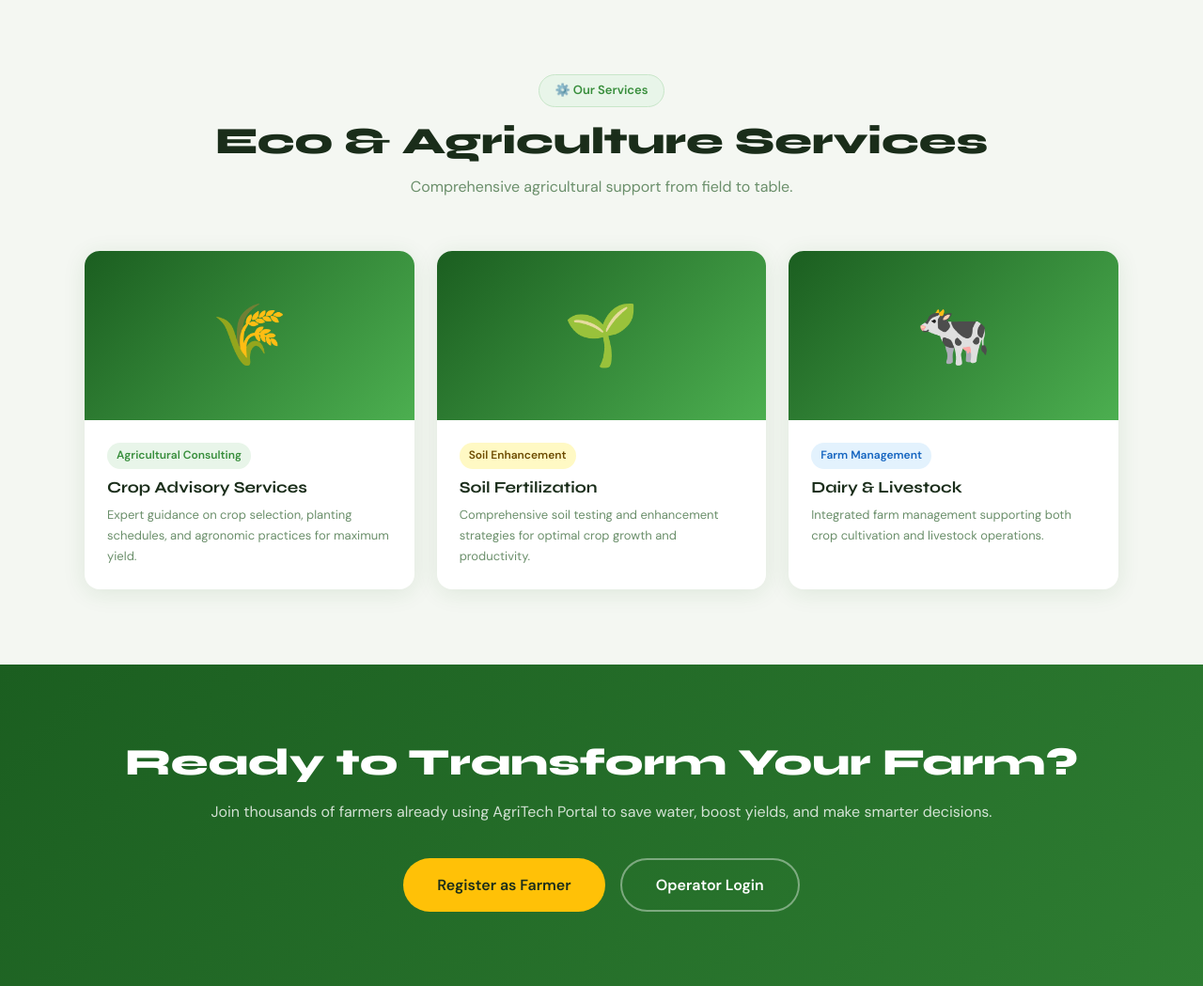
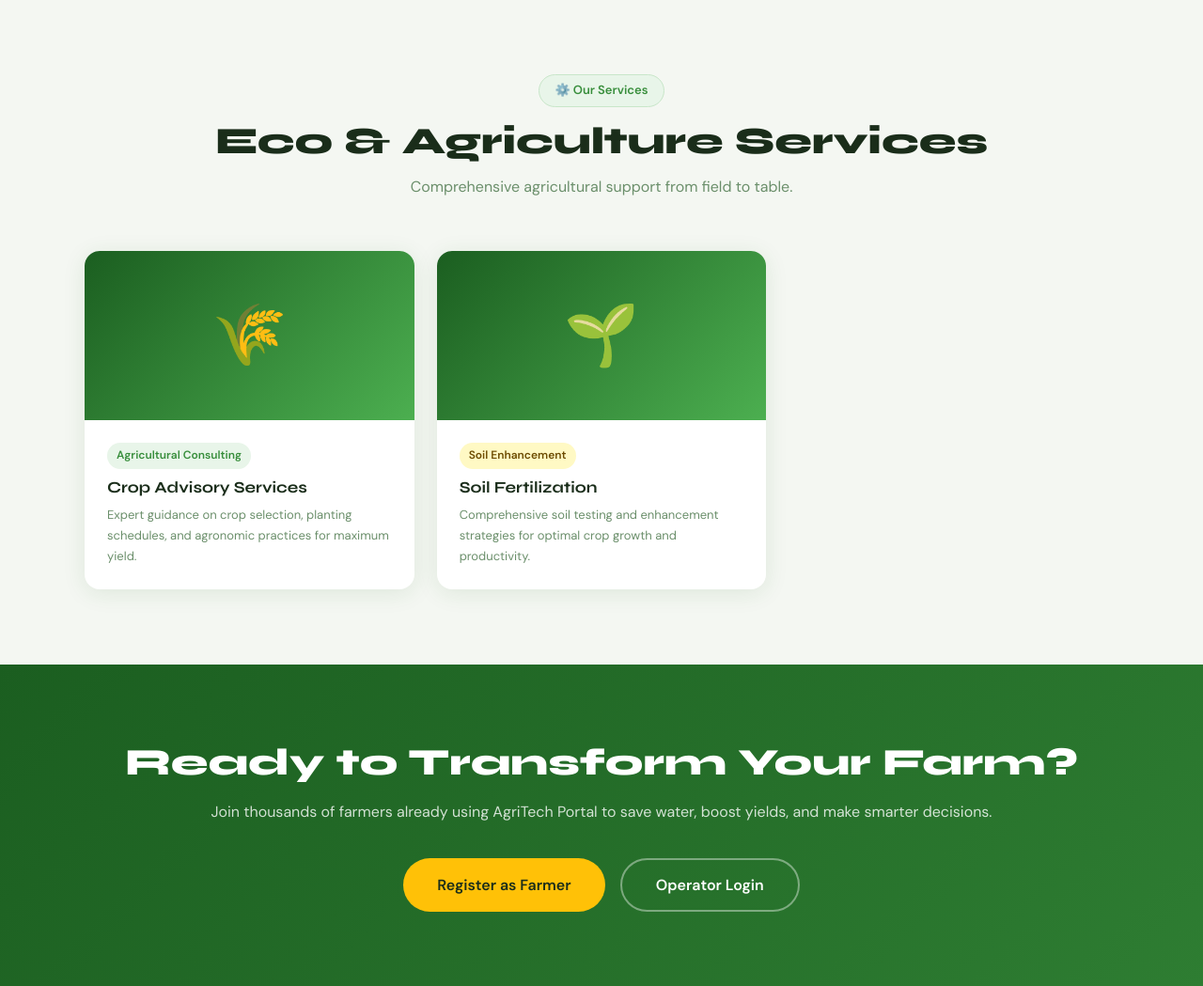
Before and after one commit to MansiManolikar/AgroTech, a Flask app: page / in a window 1280 px wide. Shown: the part 1765-2814 px from the top of the page at 94% size. Run offline with Flask 3, Linux system fonts and the light colour scheme.

Commit message:
index.html updated

```diff
--- a/templates/index.html
+++ b/templates/index.html
@@ -151,14 +151,6 @@
          <p>Comprehensive soil testing and enhancement strategies for optimal crop growth and productivity.</p>
        </div>
      </div>
-     <div class="service-card">
-       <div class="service-card-img">🐄</div>
-       <div class="service-card-body">
-         <span class="badge badge-blue" style="margin-bottom:10px;">Farm Management</span>
-         <h3>Dairy & Livestock</h3>
-         <p>Integrated farm management supporting both crop cultivation and livestock operations.</p>
-       </div>
-     </div>
    </div>
  </section>
 
```
